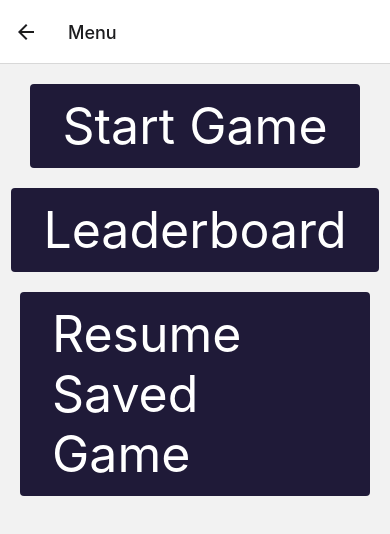
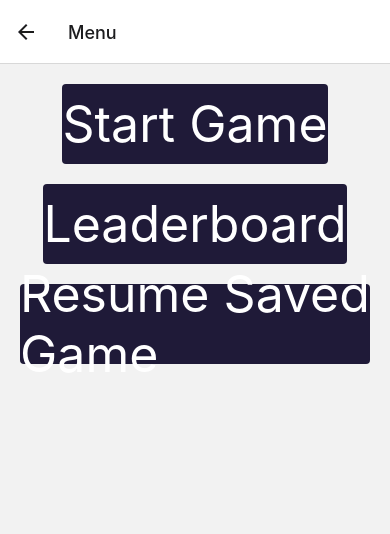
Before and after one commit to SS12-2024/SS12-2024, a React Native app: screen /Menu in a window 390 px wide. Shown: the top 534 px of the page. Built offline with nearby package versions, Linux system fonts and the light colour scheme.

Commit message:
Modified custom button to fill entire screen

```diff
--- a/components/common/CustomButton.jsx
+++ b/components/common/CustomButton.jsx
@@ -1,5 +1,5 @@
 import React from 'react';
-import { TouchableOpacity, Text, StyleSheet, AccessibilityInfo } from 'react-native';
+import { TouchableOpacity, Text, StyleSheet, AccessibilityInfo, Dimensions } from 'react-native';
 
 const CustomButton = ({ title, onPress, buttonStyle, textStyle, accessibilityLabel }) => {
     const announceAccessibilityLabel = accessibilityLabel || title;
@@ -19,19 +19,21 @@ const CustomButton = ({ title, onPress, buttonStyle, textStyle, accessibilityLab
         </TouchableOpacity>
     );
 };
+const screenHeight = Dimensions.get('window').height;
 
 const styles = StyleSheet.create({
     button: {
         alignItems: 'center',
         justifyContent: 'center',
-        paddingVertical: 12,
-        paddingHorizontal: 32,
+        height: screenHeight, // Adjust the height based on the number of buttons
         borderRadius: 4,
         elevation: 3,
+        padding: 0,
+        flex:1,
         backgroundColor: '#1F1A38', // Dark purple
     },
     text: {
-        fontSize: 20,
+        fontSize: 25,
         color: 'white'
     },
 });
```
